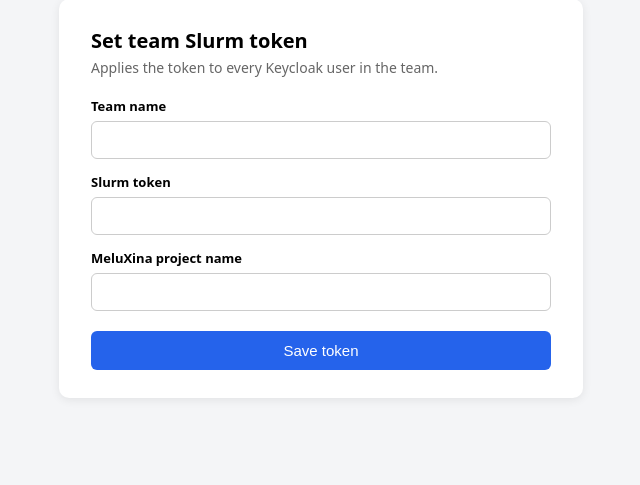
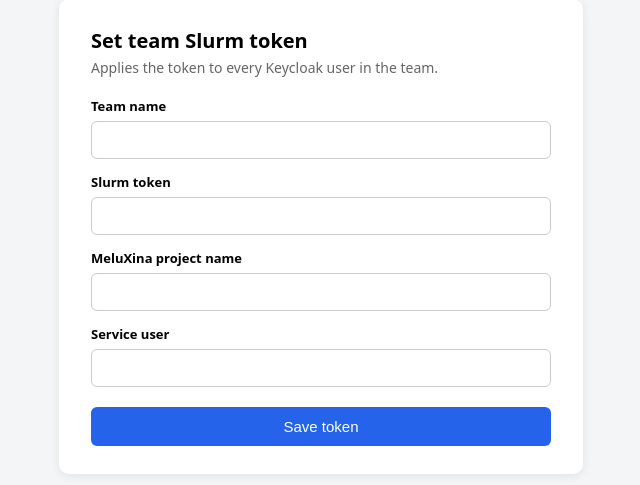
Before and after one commit to EnergyGuardProject/keycloak_meluxina_map, a Flask app: page / in a window 1280 px wide. Shown: the part 65-550 px from the top of the page, without its empty margins (319-959 px from the left). Run offline with Flask 3, Linux system fonts and the light colour scheme.

Commit message:
Add service-account field

```diff
--- a/api/app/database.py
+++ b/api/app/database.py
@@ -64,6 +64,12 @@ def init_db() -> None:
                 "ADD COLUMN IF NOT EXISTS meluxina_project_name VARCHAR(255)"
             )
         )
+        conn.execute(
+            text(
+                "ALTER TABLE team_slurm_token "
+                "ADD COLUMN IF NOT EXISTS service_user VARCHAR(255)"
+            )
+        )
 
 
 def get_db():
--- a/api/app/main.py
+++ b/api/app/main.py
@@ -71,11 +71,13 @@ def upsert_team_token(
             team_name=team_name,
             encrypted_token=encrypted,
             meluxina_project_name=payload.meluxina_project_name,
+            service_user=payload.service_user,
         )
         db.add(row)
     else:
         row.encrypted_token = encrypted
         row.meluxina_project_name = payload.meluxina_project_name
+        row.service_user = payload.service_user
     db.commit()
     db.refresh(row)
     return row
@@ -127,6 +129,7 @@ def get_team_token(team_name: str, db: Session = Depends(get_db)) -> TeamTokenOu
     return TeamTokenOut(
         team_name=team_name,
         meluxina_project_name=row.meluxina_project_name,
+        service_user=row.service_user,
         slurm_token=crypto.decrypt_token(row.encrypted_token),
     )
 
@@ -170,5 +173,6 @@ def get_user_token(
         keycloak_username=keycloak_username,
         team_name=team_name,
         meluxina_project_name=row.meluxina_project_name,
+        service_user=row.service_user,
         slurm_token=crypto.decrypt_token(row.encrypted_token),
     )
--- a/api/app/models.py
+++ b/api/app/models.py
@@ -20,6 +20,9 @@ class TeamSlurmToken(Base):
     # MeluXina project name the team's jobs run under. Set by the admin
     # alongside the token; nullable so pre-existing rows migrate cleanly.
     meluxina_project_name = Column(String(255), nullable=True)
+    # MeluXina service user the team connects to MeluXina as. One per team.
+    # Nullable so pre-existing rows migrate cleanly.
+    service_user = Column(String(255), nullable=True)
     created_at = Column(DateTime(timezone=True), server_default=func.now())
     updated_at = Column(
         DateTime(timezone=True), server_default=func.now(), onupdate=func.now()
--- a/api/app/schemas.py
+++ b/api/app/schemas.py
@@ -13,6 +13,7 @@ from pydantic import BaseModel, Field
 class TeamTokenUpsert(BaseModel):
     slurm_token: str = Field(..., min_length=1)
     meluxina_project_name: str = Field(..., min_length=1)
+    service_user: str = Field(..., min_length=1)
 
 
 class TeamOut(BaseModel):
@@ -20,6 +21,7 @@ class TeamOut(BaseModel):
 
     team_name: str
     meluxina_project_name: Optional[str]
+    service_user: Optional[str]
     created_at: Optional[datetime]
     updated_at: Optional[datetime]
 
@@ -32,6 +34,7 @@ class TeamTokenOut(BaseModel):
 
     team_name: str
     meluxina_project_name: Optional[str]
+    service_user: Optional[str]
     slurm_token: str
 
 
@@ -41,6 +44,7 @@ class UserTokenOut(BaseModel):
     keycloak_username: str
     team_name: str
     meluxina_project_name: Optional[str]
+    service_user: Optional[str]
     slurm_token: str
 
 
--- a/frontend/app.py
+++ b/frontend/app.py
@@ -28,10 +28,12 @@ def set_team_token():
     team_name = (request.form.get("team_name") or "").strip()
     slurm_token = (request.form.get("slurm_token") or "").strip()
     meluxina_project_name = (request.form.get("meluxina_project_name") or "").strip()
+    service_user = (request.form.get("service_user") or "").strip()
 
-    if not team_name or not slurm_token or not meluxina_project_name:
+    if not team_name or not slurm_token or not meluxina_project_name or not service_user:
         flash(
-            "Team name, slurm token and MeluXina project name are all required.",
+            "Team name, slurm token, MeluXina project name and service user "
+            "are all required.",
             "error",
         )
         return redirect(url_for("index"))
@@ -42,6 +44,7 @@ def set_team_token():
             json={
                 "slurm_token": slurm_token,
                 "meluxina_project_name": meluxina_project_name,
+                "service_user": service_user,
             },
             headers={"X-API-Key": API_KEY},
             timeout=15,
--- a/frontend/templates/index.html
+++ b/frontend/templates/index.html
@@ -42,6 +42,9 @@
       <label for="meluxina_project_name">MeluXina project name</label>
       <input id="meluxina_project_name" name="meluxina_project_name" type="text" autocomplete="off" required>
 
+      <label for="service_user">Service user</label>
+      <input id="service_user" name="service_user" type="text" autocomplete="off" required>
+
       <button type="submit">Save token</button>
     </form>
   </div>
```
Also changed, not shown: README.md.
